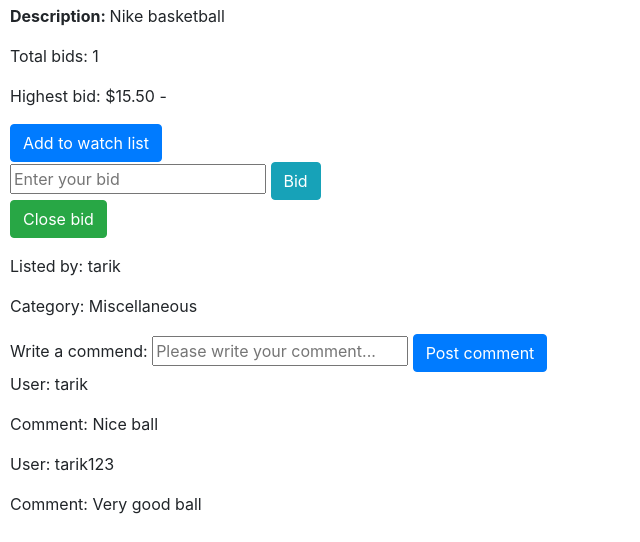
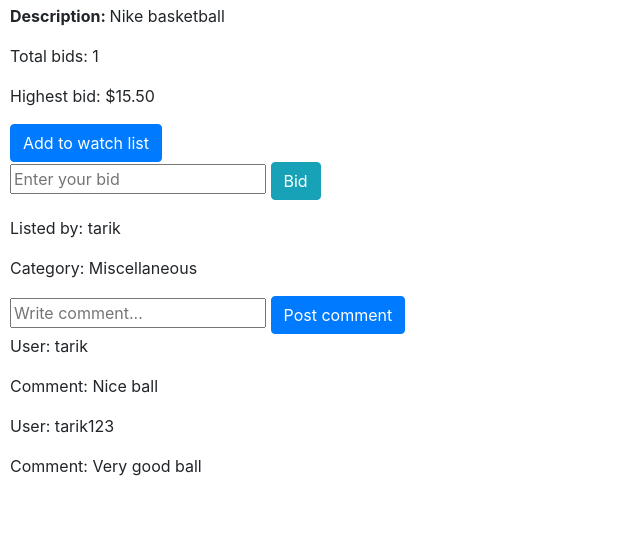
Before and after one commit to tarikozturk017/ecommerce-django, a Django app: a page that uses commerce/auctions/templates/auctions/listing.html in a window 1280 px wide. Shown: the part 492-1034 px from the top of the page, without its empty margins (0-640 px from the left). After the commit the page ends 968 px from the top, so only its background shows below. Run offline with Django 3.2, Linux system fonts and the light colour scheme; a user stored in the database is signed in; data comes from the database, SQL or seed files in the repository; both versions use the stored data as it was after the commit; some libraries are stand-ins or nearby versions.

Commit message:
close bid bug fixed

```diff
--- a/commerce/auctions/templates/auctions/listing.html
+++ b/commerce/auctions/templates/auctions/listing.html
@@ -12,9 +12,9 @@
         <p>Starting bid: ${{ listing.current_price }}</p>
         {% else %}
         <p>Total bids: {{ listing.bids.count }}</p>
-        <p>Highest bid: ${{ listing.bids.last.amount }} -
+        <p>Highest bid: ${{ listing.bids.last.amount }}
             {% if listing.bids.last.bidder == user %}
-                You are the highest bidder!
+                - You are the highest bidder!
             {% endif %}
         </p>
         {% endif %}
@@ -39,10 +39,12 @@
           </div>
         {% endif %}
     </form>
+    {% if listing.seller == user %}
     <form action="{% url 'close_bid' listing.title %}" method="post">
         {% csrf_token %}
         <button type="submit" name="close_bid" value="close" class="btn btn-success">Close bid</button>
     </form>
+    {% endif %}
     {% else %}
         {% if listing.buyer == user %}
             <p>Listing is closed, you won the bidding! </p>
@@ -55,8 +57,7 @@
     <p>Category: {{ listing.category}}</p>
     <form action="{% url 'comment' listing.title %}" method="post">
         {% csrf_token %}
-        <label for="comment">Write a commend:</label>
-        <input class="comment" type="textarea" name="comment" placeholder="Please write your comment...">
+        <input class="comment" type="textarea" name="comment" placeholder="Write comment...">
         <input type="submit" value="Post comment" class="btn btn-primary">
     </form>
     {% if listing.comment %}
```
Also changed, not shown: commerce/db.sqlite3.
